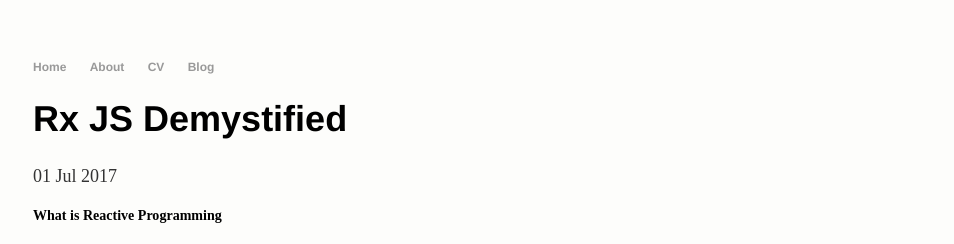
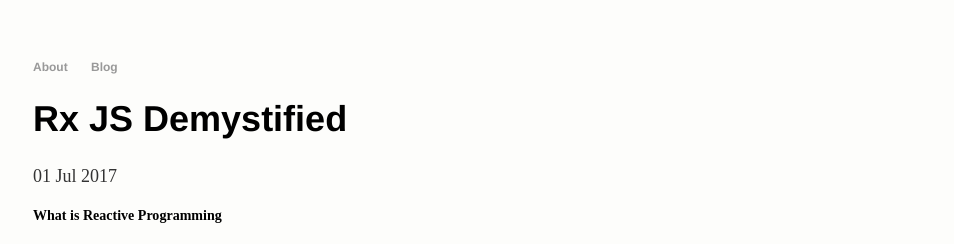
Before and after one commit to Preethas/Preethas.github.io, a Jekyll site: the page built from _posts/2017-07-01-rx-js-demystified.md, in a window 1280 px wide and 900 px high. Shown: the top 244 px of the window, without its empty margins (159-1113 px from the left). Built offline with Jekyll 4.4.1, drawn with Linux system fonts in a browser that asks for light colours.

Commit message:
Update default.html

```diff
--- a/_layouts/default.html
+++ b/_layouts/default.html
@@ -8,9 +8,7 @@
 		<body>
 			<nav>
 	    		<ul>
-	        		<li><a href="/">Home</a></li>
-		        	<li><a href="/about">About</a></li>
-	        		<li><a href="/cv">CV</a></li>
+	        		<li><a href="/">About</a></li>
 	        		<li><a href="/blog">Blog</a></li>
 	    		</ul>
 			</nav>
```
